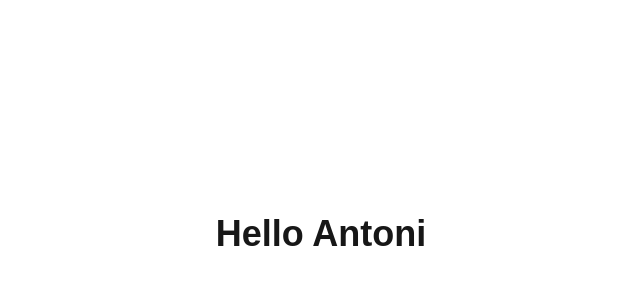
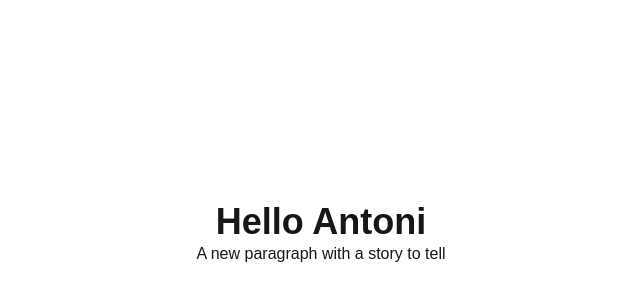
Before and after one commit to tharmenis/nextproject1, a Next.js app: page / in a window 1280 px wide. Shown: the part 166-466 px from the top of the page, without its empty margins (319-959 px from the left). Built offline with nearby package versions, Linux system fonts and the light colour scheme.

Commit message:
added paragraph

```diff
--- a/src/app/page.tsx
+++ b/src/app/page.tsx
@@ -4,6 +4,7 @@ export default function Home() {
   return (
     <main className="flex min-h-screen flex-col items-center justify-center p-24">
       <h1 className="text-4xl font-bold">Hello Antoni</h1>
+      <p> A new paragraph with a story to tell</p>
     </main>
   );
 }
```
